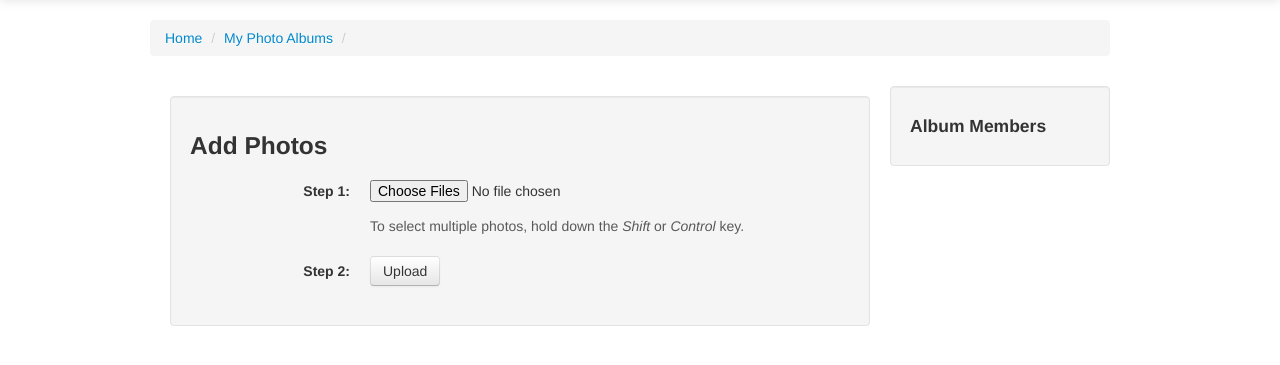
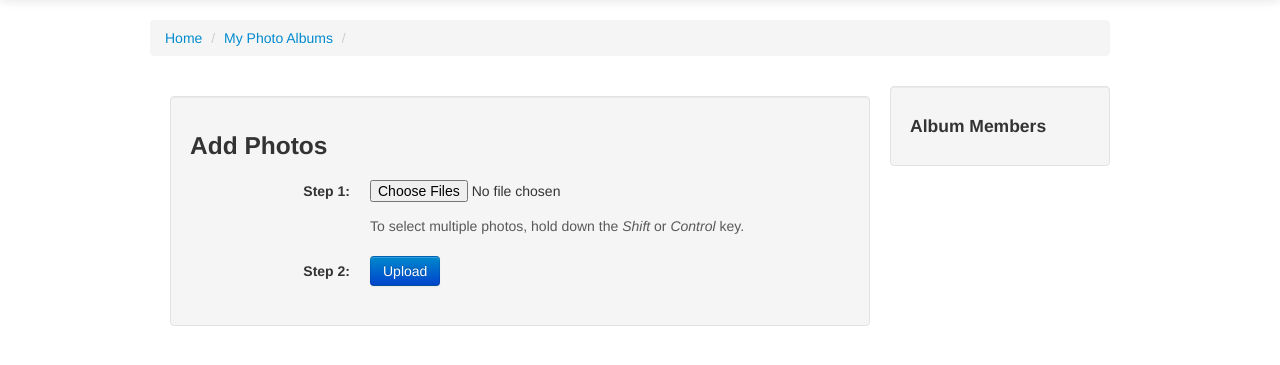
Before and after one commit to shotvibe/shotvibe-web, a Django app: template frontend/templates/frontend/album.html in a window 1280 px wide. Shown: the part 41-406 px from the top of the page. Run offline with Django 3.2, Linux system fonts and the light colour scheme; the template is opened without the code that fills it, so the values that code supplies are empty; some libraries are stand-ins or nearby versions.

Commit message:
Album page, give Upload button class "btn-primary"

```diff
--- a/frontend/templates/frontend/album.html
+++ b/frontend/templates/frontend/album.html
@@ -49,7 +49,7 @@
       <div class="control-group">
         <label class="control-label" for="inputEmail"><strong>Step 2:</strong></label>
         <div class="controls">
-          <input name="add_photos" type="submit" class="btn" value="Upload">
+          <input name="add_photos" type="submit" class="btn btn-primary" value="Upload">
         </div>
       </div>
     </form>
```
